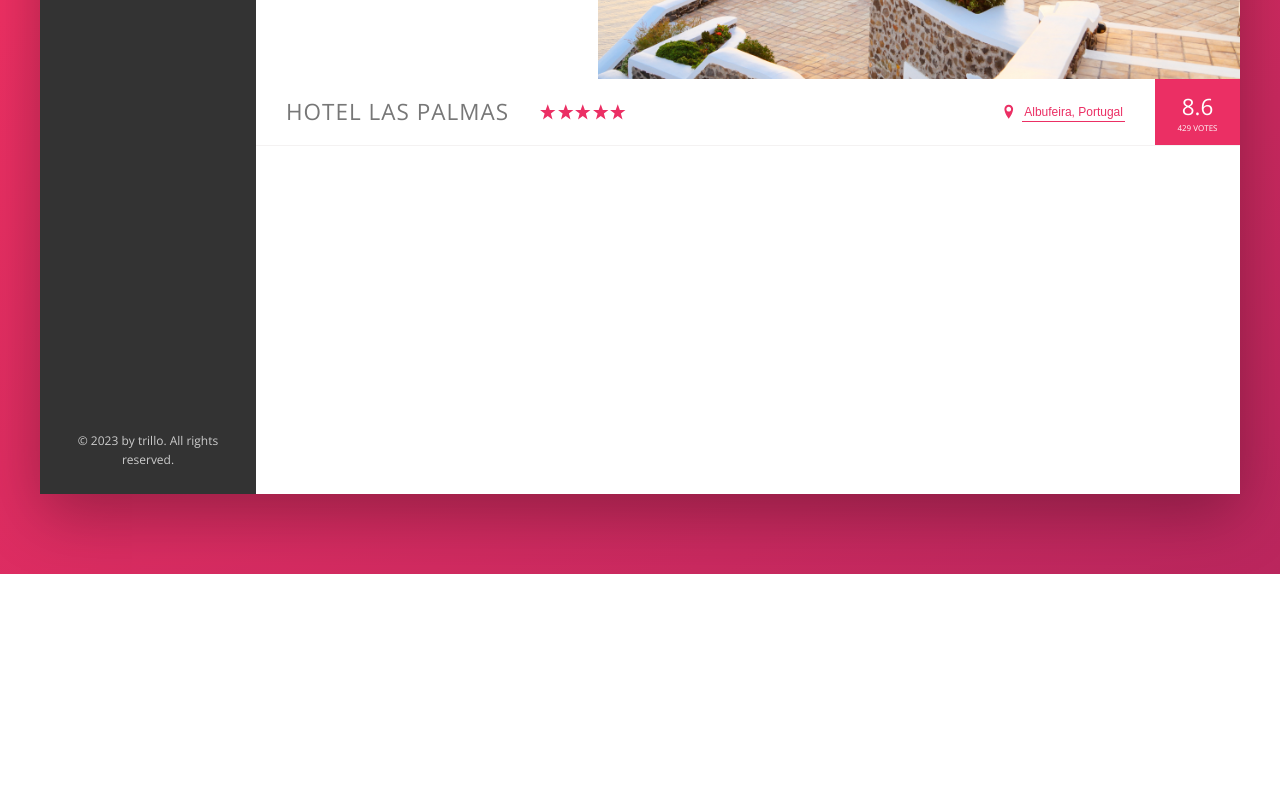
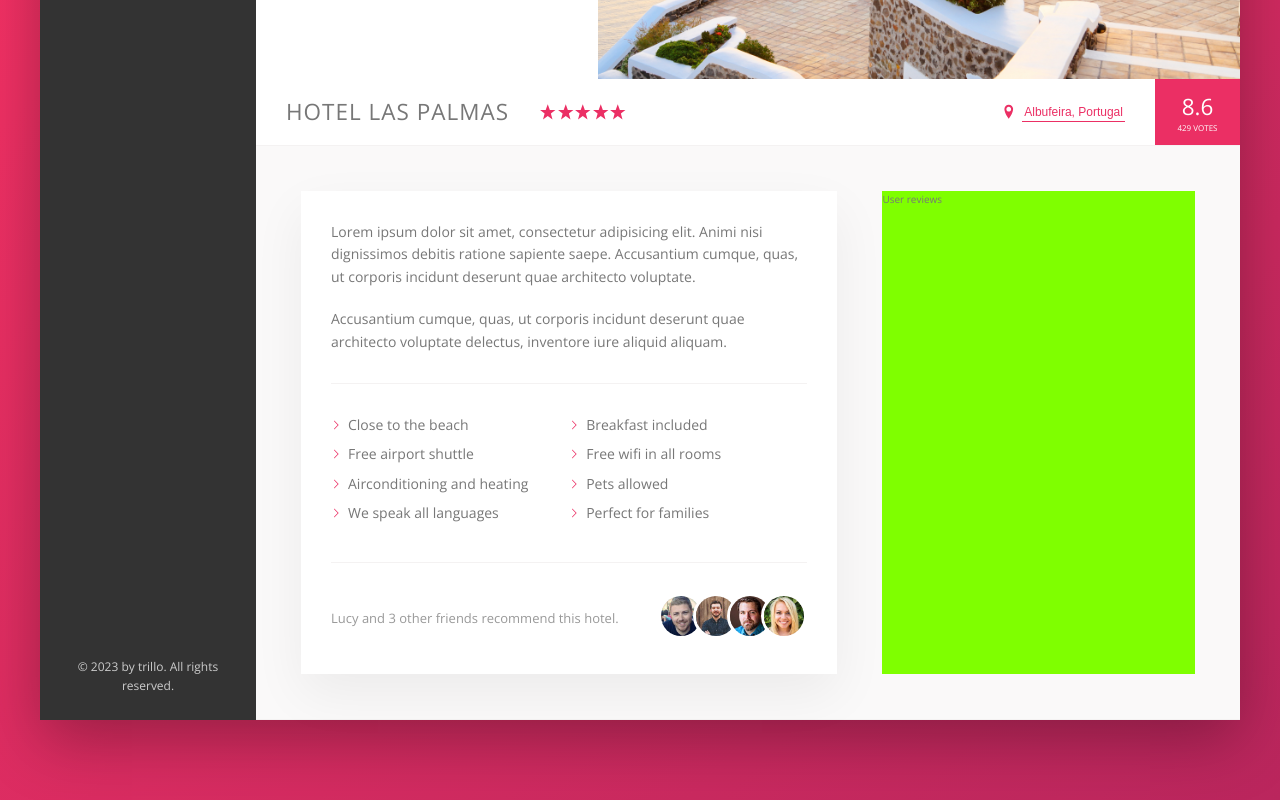
Before and after one commit to kerstin-w/Trillo, a website: page index.html in a window 1280 px wide. Shown: the part 456-1256 px from the top of the page. Before the commit the page ends 1030 px from the top, so only its background shows below. Drawn offline with nearby package versions, Linux system fonts and the light colour scheme.

Commit message:
feat: Create description section and style it

```diff
--- a/index.html
+++ b/index.html
@@ -100,7 +100,9 @@
             reserved.
           </div>
         </nav>
+        <!-- MAIN PART -->
         <main class="hotel-view">
+          <!-- GALLERY -->
           <div class="gallery">
             <figure class="gallery__item">
               <img
@@ -126,7 +128,7 @@
               />
             </figure>
           </div>
-
+          <!-- OVERVIEW -->
           <div class="overview">
             <h1 class="overview__heading">Hotel Las Palmas</h1>
             <div class="overview__stars">
@@ -157,6 +159,62 @@
               <div class="overview__rating-count">429 votes</div>
             </div>
           </div>
+          <!-- HOTEL DETAIL -->
+
+          <div class="detail">
+            <div class="description">
+              <p class="paragraph">
+                Lorem ipsum dolor sit amet, consectetur adipisicing elit. Animi
+                nisi dignissimos debitis ratione sapiente saepe. Accusantium
+                cumque, quas, ut corporis incidunt deserunt quae architecto
+                voluptate.
+              </p>
+              <p class="paragraph">
+                Accusantium cumque, quas, ut corporis incidunt deserunt quae
+                architecto voluptate delectus, inventore iure aliquid aliquam.
+              </p>
+              <ul class="list">
+                <li class="list__item">Close to the beach</li>
+                <li class="list__item">Breakfast included</li>
+                <li class="list__item">Free airport shuttle</li>
+                <li class="list__item">Free wifi in all rooms</li>
+                <li class="list__item">Airconditioning and heating</li>
+                <li class="list__item">Pets allowed</li>
+                <li class="list__item">We speak all languages</li>
+                <li class="list__item">Perfect for families</li>
+              </ul>
+              <div class="recommend">
+                <p class="recommend__count">
+                  Lucy and 3 other friends recommend this hotel.
+                </p>
+
+                <div class="recommend__friends">
+                  <img
+                    src="img/user-3.jpg"
+                    alt="Friend 1"
+                    class="recommend__photo"
+                  />
+                  <img
+                    src="img/user-4.jpg"
+                    alt="Friend 2"
+                    class="recommend__photo"
+                  />
+                  <img
+                    src="img/user-5.jpg"
+                    alt="Friend 3"
+                    class="recommend__photo"
+                  />
+                  <img
+                    src="img/user-6.jpg"
+                    alt="Friend 4"
+                    class="recommend__photo"
+                  />
+                </div>
+              </div>
+            </div>
+
+            <div class="user-reviews">User reviews</div>
+          </div>
         </main>
       </div>
     </div>
--- a/sass/_base.scss
+++ b/sass/_base.scss
@@ -17,6 +17,9 @@ COLORS
   --color-grey-dark-3: #999;
 
   --shadow-dark: 0 2rem 6rem rgba(0, 0, 0, 0.3);
+  --shadow-light: 0 2rem 5rem rgba(0, 0, 0, 0.06);
+
+  --line: 1px solid var(--color-grey-light-2);
 }
 
 * {
--- a/sass/_components.scss
+++ b/sass/_components.scss
@@ -201,7 +201,7 @@
 .overview {
   display: flex;
   align-items: center;
-  border-bottom: 1px solid var(--color-grey-light-2);
+  border-bottom: var(--line);
 
   &__heading {
     font-size: 2.25rem;
@@ -258,6 +258,78 @@
 }
 
 ///////////////////////////////////
+/// Paragraph
+.paragraph:not(:last-of-type) {
+  margin-bottom: 2rem;
+}
+
+///////////////////////////////////
+/// List
+.list {
+  list-style: none;
+  margin: 3rem 0;
+  padding: 3rem 0;
+  border-top: var(--line);
+  border-bottom: var(--line);
+
+  display: flex;
+  flex-wrap: wrap;
+
+  &__item {
+    flex: 0 0 50%;
+    margin-bottom: 0.7rem;
+  }
+
+  &__item::before {
+    content: "";
+    display: inline-block;
+    height: 1rem;
+    width: 1rem;
+    margin-right: 7px;
+
+    //Older Browsers
+    //background-image: url(../img/chevron-thin-right.svg);
+    //background-size: cover;
+
+    //Modern Browsers
+    background-color: var(--color-primary);
+    -webkit-mask-image: url(../img/chevron-thin-right.svg);
+    -webkit-mask-size: cover;
+    webkit-mask-image: url(../img/chevron-thin-right.svg);
+    webkit-mask-size: cover;
+  }
+}
+
+///////////////////////////////////
+/// Recommend
+.recommend {
+  font-size: 1.3rem;
+  color: var(--color-grey-dark-3);
+
+  display: flex;
+  align-items: center;
+
+  &__count {
+    margin-right: auto;
+  }
+
+  &__friends {
+  }
+
+  &__photo {
+    box-sizing: content-box;
+    width: 4rem;
+    height: 4rem;
+    border-radius: 50%;
+    border: 3px solid #fff;
+
+    &:not(:last-child) {
+      margin-right: -1.5rem;
+    }
+  }
+}
+
+///////////////////////////////////
 /// Buttons
 .btn-inline {
   border: none;
--- a/sass/_layout.scss
+++ b/sass/_layout.scss
@@ -11,7 +11,7 @@
   font-size: i1.4rem;
   height: 7rem;
   background-color: #fff;
-  border-bottom: 1px solid var(--color-grey-light-2);
+  border-bottom: var(--line);
 
   display: flex;
   justify-content: space-between;
@@ -34,7 +34,26 @@
 .hotel-view {
   background-color: #fff;
 
-  height: 80rem;
-
   flex: 1;
 }
+
+.detail {
+  display: flex;
+  padding: 4.5rem;
+  background-color: var(--color-grey-light-1);
+  border-bottom: var(--line);
+}
+
+.description {
+  font-size: 1.4rem;
+  background-color: #fff;
+  flex: 0 0 60%;
+  margin-right: 4.5rem;
+  box-shadow: var(--shadow-light);
+  padding: 3rem;
+}
+
+.user-reviews {
+  background-color: chartreuse;
+  flex: 1;
+}
```
Also changed, not shown: css/style.css.
